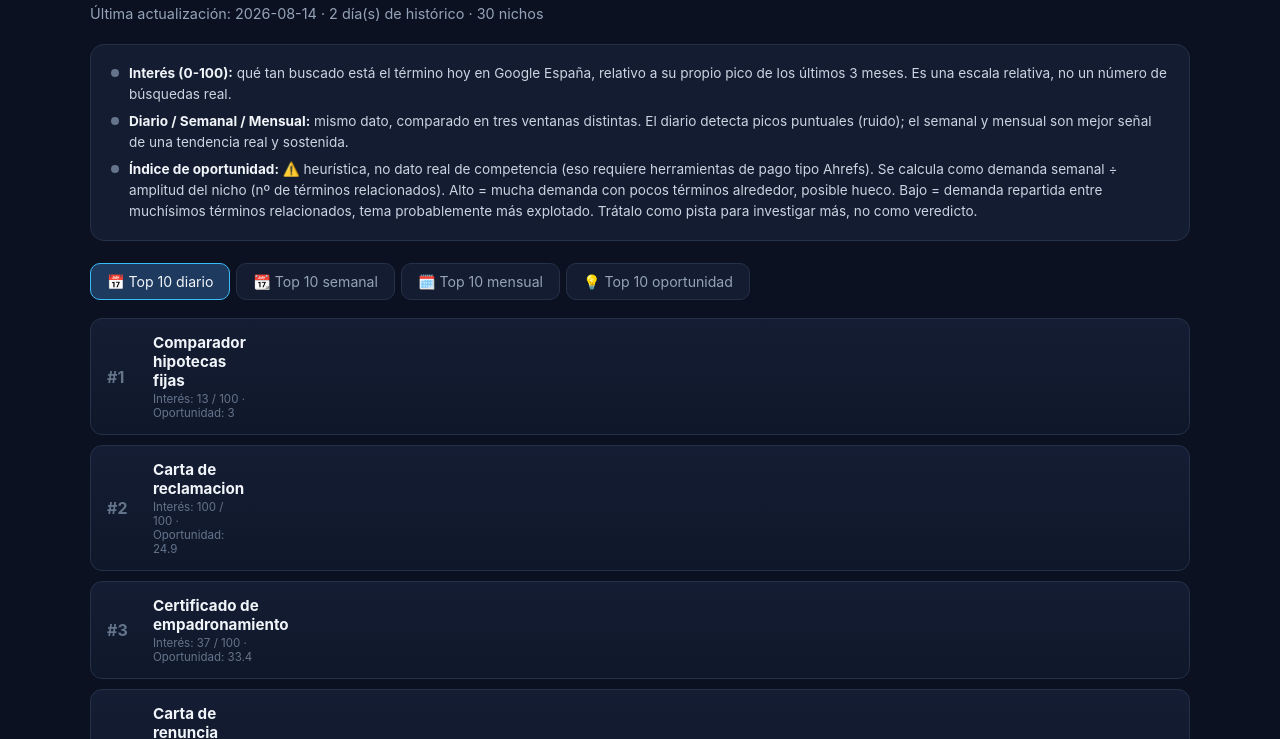
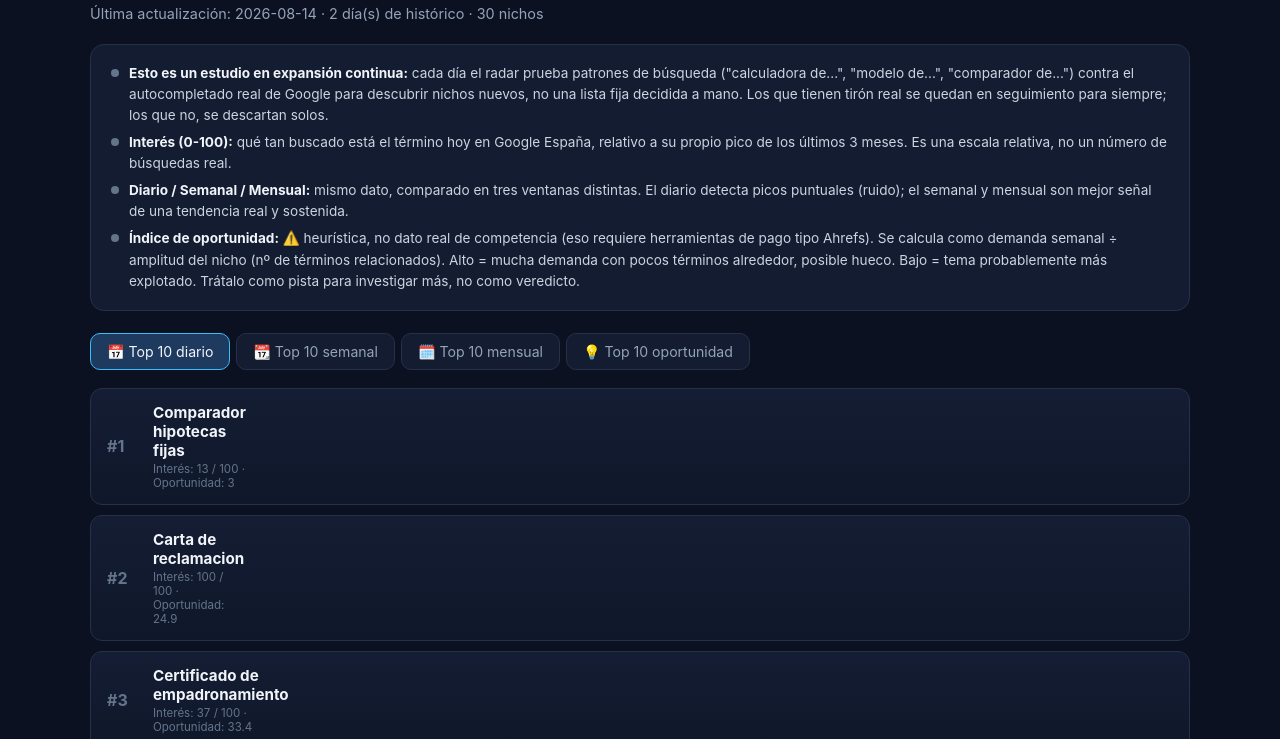
Before and after one commit to antonioarancenavio-lang/nichos, a plain HTML site: page index.html in a window 1280 px wide. Shown: the part 58-797 px from the top of the page. Drawn offline with nearby package versions, Linux system fonts and the light colour scheme.

```diff
--- a/index.html
+++ b/index.html
@@ -99,9 +99,10 @@
   <div class="subtitle" id="last-update">Cargando datos...</div>
 
   <div class="explainer">
+    <div class="row"><span class="dot"></span><span><strong>Esto es un estudio en expansión continua:</strong> cada día el radar prueba patrones de búsqueda ("calculadora de...", "modelo de...", "comparador de...") contra el autocompletado real de Google para descubrir nichos nuevos, no una lista fija decidida a mano. Los que tienen tirón real se quedan en seguimiento para siempre; los que no, se descartan solos.</span></div>
     <div class="row"><span class="dot"></span><span><strong>Interés (0-100):</strong> qué tan buscado está el término hoy en Google España, relativo a su propio pico de los últimos 3 meses. Es una escala relativa, no un número de búsquedas real.</span></div>
     <div class="row"><span class="dot"></span><span><strong>Diario / Semanal / Mensual:</strong> mismo dato, comparado en tres ventanas distintas. El diario detecta picos puntuales (ruido); el semanal y mensual son mejor señal de una tendencia real y sostenida.</span></div>
-    <div class="row"><span class="dot"></span><span><strong>Índice de oportunidad:</strong> ⚠️ heurística, no dato real de competencia (eso requiere herramientas de pago tipo Ahrefs). Se calcula como demanda semanal ÷ amplitud del nicho (nº de términos relacionados). Alto = mucha demanda con pocos términos alrededor, posible hueco. Bajo = demanda repartida entre muchísimos términos relacionados, tema probablemente más explotado. Trátalo como pista para investigar más, no como veredicto.</span></div>
+    <div class="row"><span class="dot"></span><span><strong>Índice de oportunidad:</strong> ⚠️ heurística, no dato real de competencia (eso requiere herramientas de pago tipo Ahrefs). Se calcula como demanda semanal ÷ amplitud del nicho (nº de términos relacionados). Alto = mucha demanda con pocos términos alrededor, posible hueco. Bajo = tema probablemente más explotado. Trátalo como pista para investigar más, no como veredicto.</span></div>
   </div>
 
   <div class="tabs">
```
